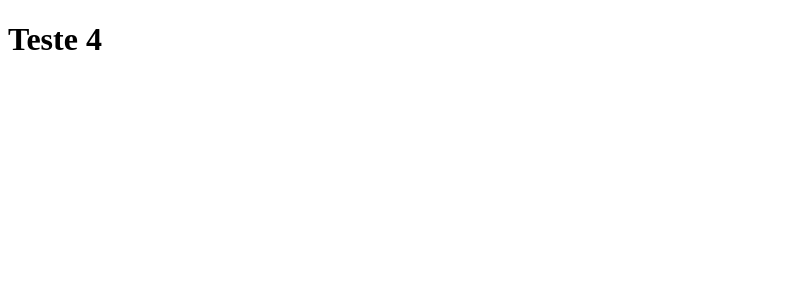
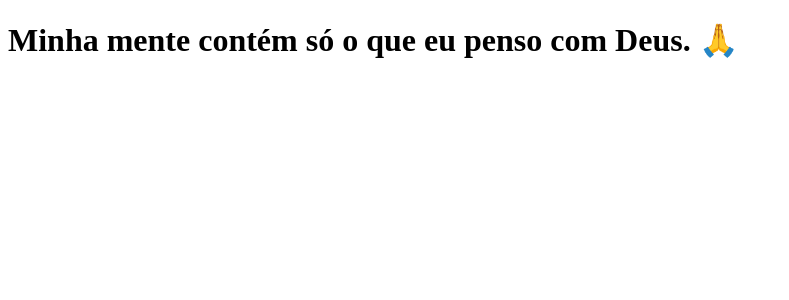
Before and after one commit to Kendyaparecidoosiro/clone-tabnews, a Next.js app: page / in a window 1280 px wide. Shown: the top 300 px of the page, without its empty margins (0-789 px from the left). Built offline with nearby package versions, Linux system fonts and the light colour scheme.

Commit message:
modifica a frase

```diff
--- a/pages/index.js
+++ b/pages/index.js
@@ -1,5 +1,5 @@
 function Home() {
-    return <h1>Teste 4</h1>
+    return <h1>Minha mente contém só o que eu penso com Deus. 🙏</h1>
 }
 
 export default Home;
```
